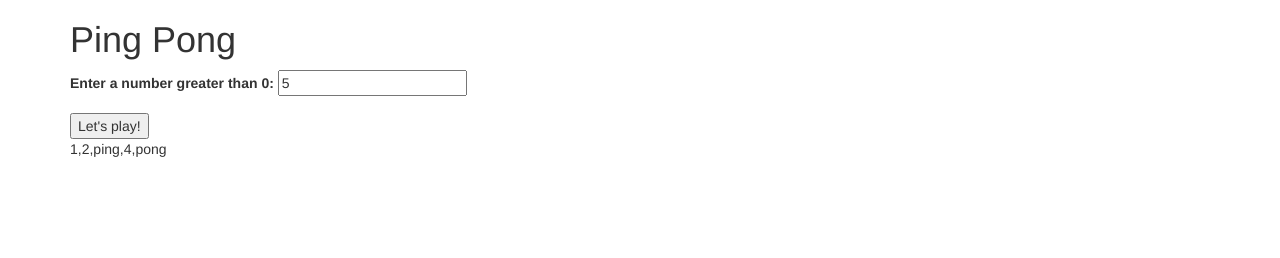
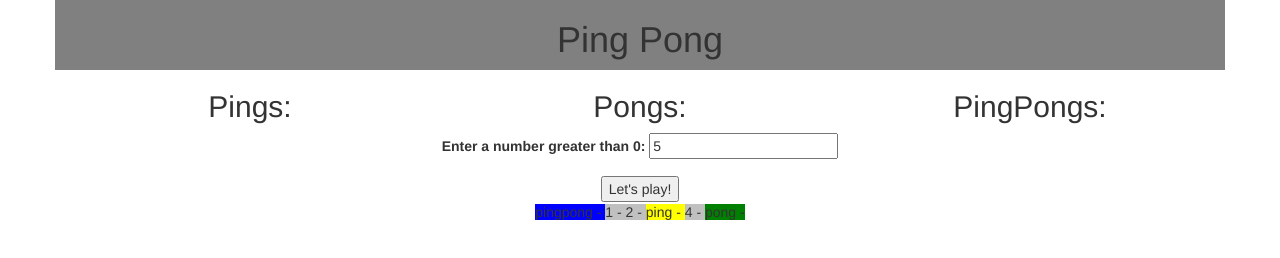
Before and after one commit to JStein92/pingpong, a plain HTML site: page index.html in a window 1280 px wide. Both pictures are taken after typing "5" into the empty fields and a click on the button "Let's play!". Drawn offline with nearby package versions, Linux system fonts and the light colour scheme; files that its build step writes are made by us from their sources.

Commit message:
add some filler CSS and rework the main function to append elements to the different outputs

```diff
--- a/css/styles.css
+++ b/css/styles.css
@@ -0,0 +1,19 @@
+body{
+  text-align: center;
+}
+#header{
+  text-align: center;
+  background-color: grey;
+}
+ping{
+  background-color: yellow;
+}
+pong{
+  background-color: green;
+}
+pingpong{
+  background-color: blue;
+}
+number{
+  background-color: silver;
+}
--- a/index.html
+++ b/index.html
@@ -3,14 +3,28 @@
 <head>
   <script src="https://ajax.googleapis.com/ajax/libs/jquery/3.2.1/jquery.min.js"></script>
   <link href="https://maxcdn.bootstrapcdn.com/bootstrap/3.3.7/css/bootstrap.min.css" rel="stylesheet" integrity="sha384-BVYiiSIFeK1dGmJRAkycuHAHRg32OmUcww7on3RYdg4Va+PmSTsz/K68vbdEjh4u" crossorigin="anonymous">
-  <link rel="stylesheet" href="cs/styles.css">
+  <link rel="stylesheet" href="css/styles.css">
   <script type="text/javascript" src= "js/scripts.js"> </script>
   <meta charset="utf-8">
   <title>Ping Pong</title>
 </head>
 <body>
   <div class="container">
-    <h1>Ping Pong</h1>
+    <div class="row" id="header">
+        <h1>Ping Pong</h1>
+    </div>
+    <div class="row">
+      <div class="col-md-4">
+        <h2>Pings:</h2>
+      </div>
+      <div class="col-md-4">
+        <h2>Pongs:</h2>
+      </div>
+      <div class="col-md-4">
+        <h2>PingPongs:</h2>
+      </div>
+    </div>
+
     <form>
       <div class="form-group">
         <label for="input">Enter a number greater than 0: </label>
@@ -18,9 +32,14 @@
       </div>
       <button type="submit" id="submit">Let's play!</button>
     </form>
-    <div id="output">
+    <div class="row">
+      <div class="col-sm-12">
+        <div id="output">
 
+        </div>
+      </div>
     </div>
+
   </div>
 
 </body>
--- a/js/scripts.js
+++ b/js/scripts.js
@@ -5,20 +5,27 @@ function playPingPong(userNumber){
     var index = numbers.indexOf(i);
 
     if (canDivide(index,3) && !canDivide(index,15)){
-      numbers.splice(i,1,"ping");
+      numbers.splice(i,1,"ping ");
+      $("#output").append("<ping>" + numbers[i].toString() + " - </ping>");
     }
     else if(canDivide(index,5) && !canDivide(index,15)){
-      numbers.splice(i,1,"pong");
+      numbers.splice(i,1,"pong ");
+      $("#output").append("<pong>" + numbers[i].toString() + " - </pong>");
     }
     else if (canDivide(index,15)){
-      numbers.splice(i,1,"pingpong");
+      numbers.splice(i,1,"pingpong ");
+      $("#output").append("<pingpong>" + numbers[i].toString() + " - </pingpong>");
     }
     else {
-     //do nothing
+      numbers[i] += " - ";
+      $("#output").append("<number>" + numbers[i] + "</number>");
+      //do nothing
     }
+
   }
   numbers.splice(0,1);
-  return numbers;
+  var finalString = numbers.join('');
+  return finalString;
 }
 
 function canDivide(num, factor){
@@ -35,7 +42,7 @@ $(function(){
   $("form").submit(function(e){
     e.preventDefault();
     var userInput = parseInt($("#input").val());
-    $("#output").text(playPingPong(userInput));
+    playPingPong(userInput);
   });
 
 });
```
